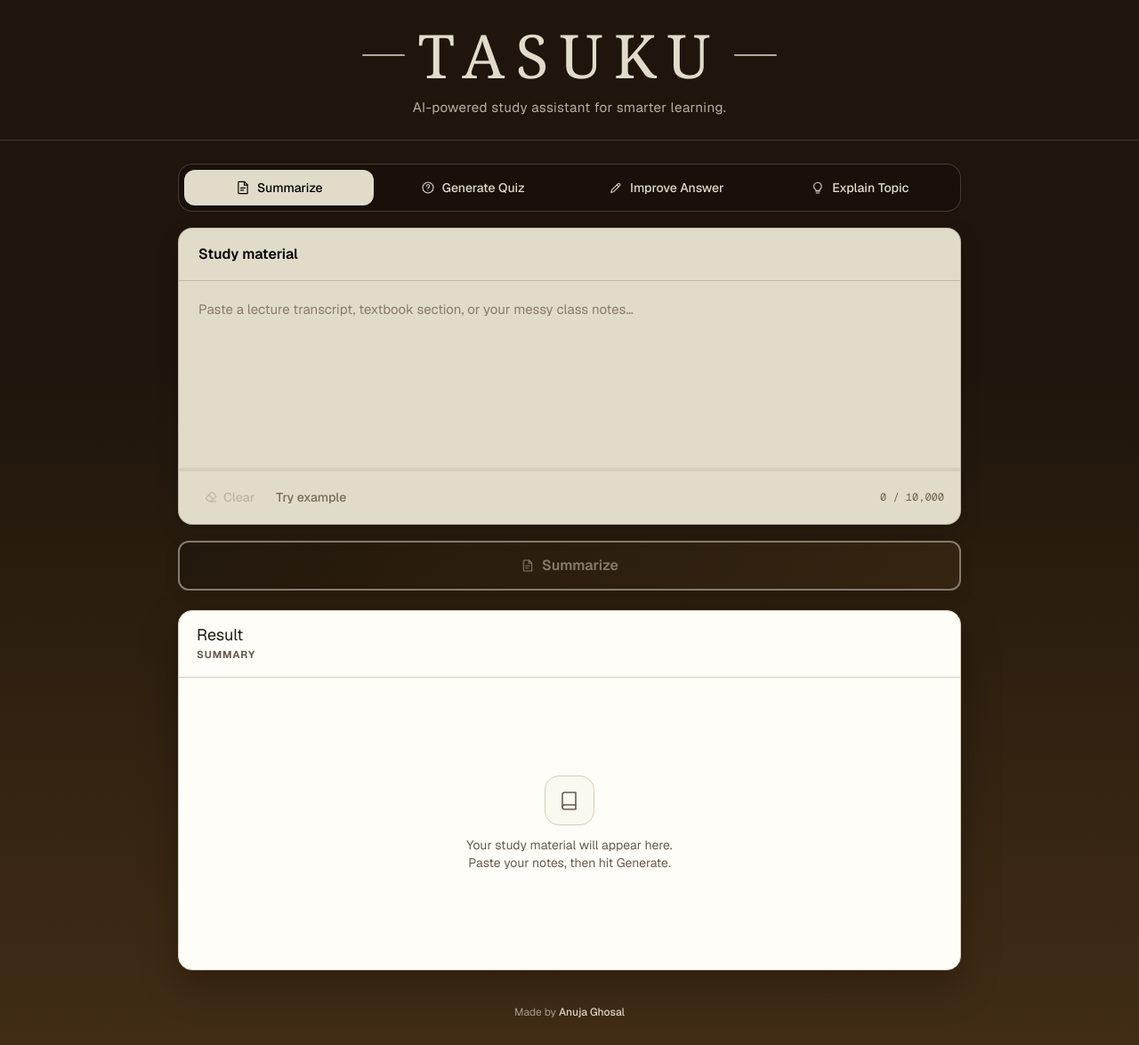
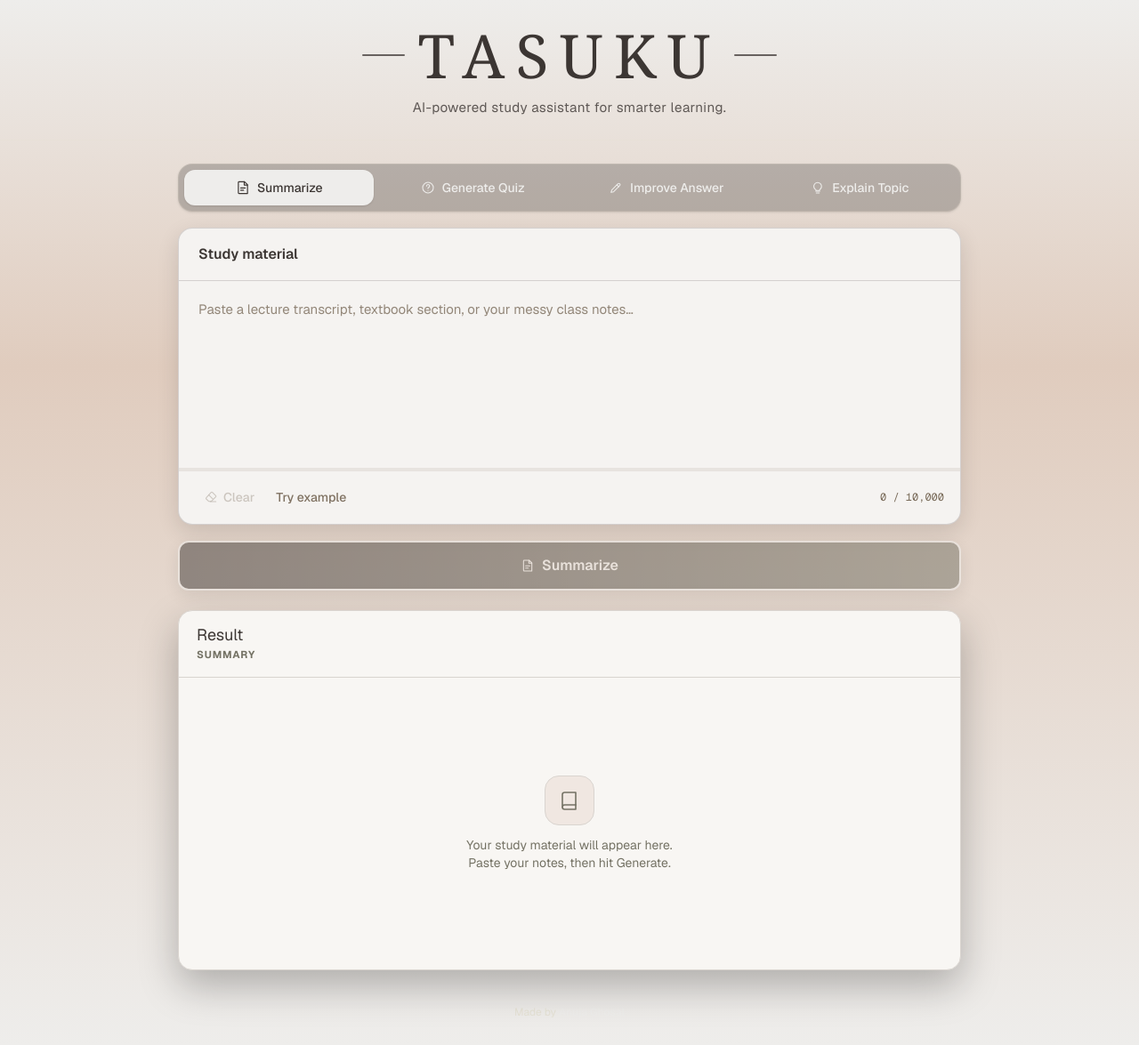
Before and after one commit to anuja112/Tasuku, a Next.js app: page / in a window 1280 px wide. Shown: the whole page at 89% size. Built offline with nearby package versions, Linux system fonts and the light colour scheme.

Commit message:
Updated Background Color

```diff
--- a/app/globals.css
+++ b/app/globals.css
@@ -1,24 +1,24 @@
 @import "tailwindcss";
 
 :root {
-  --black: #000000;
-  --brown-dark: #1F150C;
-  --brown: #412D15;
-  --cream: #E1DCC9;
-  --paper: #fffdf7;
-  --paper-soft: #f4eedf;
-  --ink: #21180f;
-  --muted: #685b4d;
-  --line: #d7cdbb;
-  --line-strong: #b9aa93;
-  --sage: #38694f;
-  --sage-bright: #245b40;
-  --danger: #a83d35;
-  --card: var(--cream);
-  --text: var(--black);
-  --border: rgba(65, 45, 21, 0.2);
+  --black: #3C3633;
+  --brown-dark: #3C3633;
+  --brown: #747264;
+  --cream: #EEEDEB;
+  --paper: #F8F6F3;
+  --paper-soft: #E0CCBE;
+  --ink: #3C3633;
+  --muted: #747264;
+  --line: #d9d4cf;
+  --line-strong: #b8b0a8;
+  --sage: #4E5F48;
+  --sage-bright: #2F432F;
+  --danger: #A93F35;
+  --card: #F5F3F1;
+  --text: #3C3633;
+  --border: rgba(60, 54, 51, 0.18);
   --shadow:
-    0 8px 24px rgba(0, 0, 0, 0.14);
+    0 8px 24px rgba(0, 0, 0, 0.12);
 }
 
 @theme inline {
@@ -45,7 +45,7 @@ html {
 body {
   margin: 0;
   min-height: 100vh;
-  background: var(--black);
+  background: linear-gradient(180deg, #EEEDEB 0%, #E0CCBE 100%);
   color: var(--text);
   font-family:
     var(--font-geist-sans),
@@ -60,9 +60,9 @@ body {
   background:
     linear-gradient(
       180deg,
-      var(--brown-dark) 0%,
-      var(--brown-dark) 35%,
-      var(--brown) 100%
+      #EEEDEB 0%,
+      #E0CCBE 35%,
+      #EEEDEB 100%
     );
   overflow-x: hidden;
 }
@@ -93,7 +93,7 @@ body {
   font-weight: 400;
   letter-spacing: 0.18em;
   line-height: 1;
-  color: var(--cream);
+  color: #3C3633;
 }
 
 .brand-line {
@@ -101,13 +101,13 @@ body {
   height: 2px;
   flex-shrink: 0;
   border-radius: 999px;
-  background: var(--cream);
+  background: #3C3633;
   opacity: 0.75;
 }
 
 .header-inner p {
   margin: 14px 0 0;
-  color: rgba(225, 220, 201, 0.78);
+  color: rgba(60, 54, 51, 0.8);
   font-size: 0.95rem;
   letter-spacing: 0.025em;
 }
```
